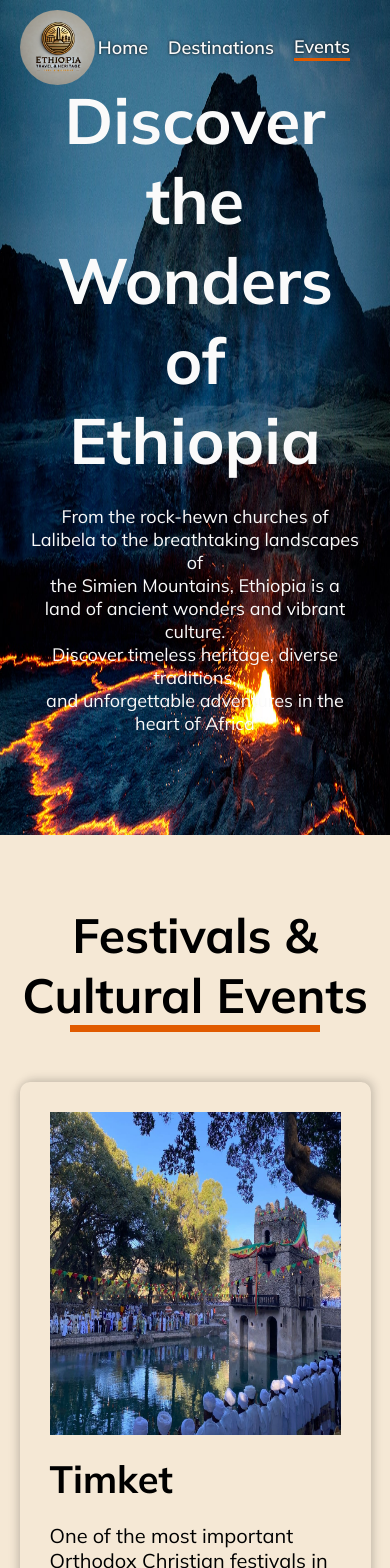
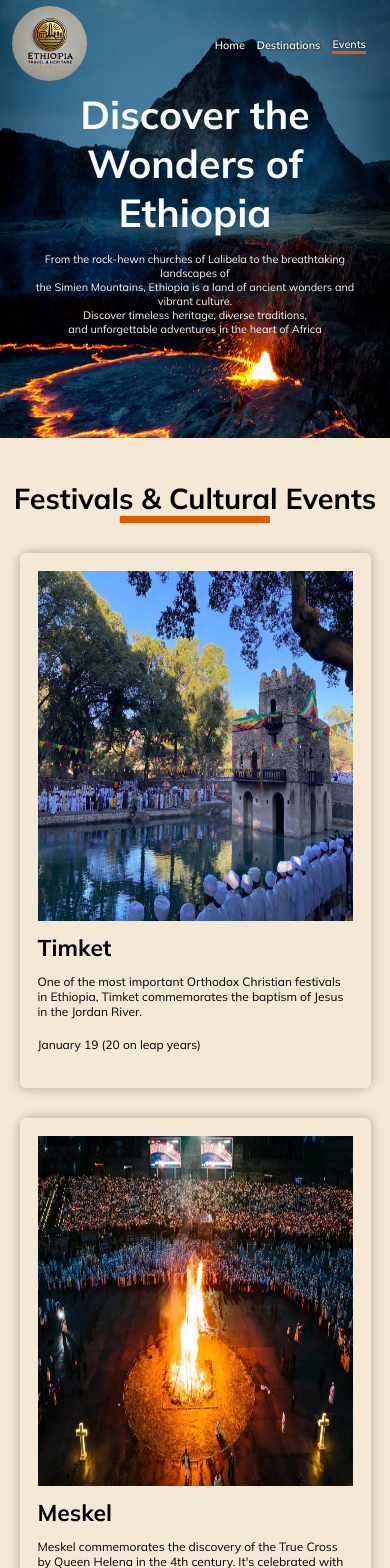
Before and after one commit to dani-el-dani/ethiopian-tourism-portal, a React (Vite) app: page /events in a window 390 px wide. Shown: the top 1568 px of the page. Built offline with nearby package versions, Linux system fonts and the light colour scheme.

Commit message:
new update

```diff
--- a/src/components/DestinationsDetail.jsx
+++ b/src/components/DestinationsDetail.jsx
@@ -44,7 +44,7 @@ function DestinationsDetail(){
                         <h2 id='travel-tips'>Travel Tips</h2>
                         <p>{markdown.travelTips}</p>
                         <h2 id='near-by-destinations'>Nearby Destinations</h2>
-                        <p>{markdown.nearbyDestinations}</p>
+                        <p>{markdown.nearbyDestinations.join(", ")}</p>
 
                     </div>
                 </div>
--- a/src/components/Home.jsx
+++ b/src/components/Home.jsx
@@ -41,7 +41,7 @@ function Home(){
                     ))}
                 </div>
                 <div className='featured-section-CTA'>
-                    <a className='hero-CTA' href="">See All Destinations</a>
+                    <Link to="/destinations" className="hero-CTA">See All Destinations</Link>
                 </div>
             </div>
         </section>
@@ -132,6 +132,9 @@ function Home(){
                         )) }
                     </div>
                 </div>
+                <div className='featured-section-CTA'>
+                    <Link to="/events" className="hero-CTA">See All Events</Link>
+                </div>
             </div>
         </section>
         <section>
--- a/src/components/Navbar.jsx
+++ b/src/components/Navbar.jsx
@@ -1,12 +1,12 @@
 import logo from '../assets/logo.webp'
-import { NavLink } from 'react-router-dom'
+import { NavLink, Link } from 'react-router-dom'
 
 function Navbar(){
 
     return(
         <div className='nav-bar-container'>
             <div className='nav-bar'>
-                <img id='logo' src={logo} alt="logo of ethiopian travel and heritage portal" />
+                <Link to={"/"}><img id='logo' src={logo} alt="logo of ethiopian travel and heritage portal" /></Link>
                 <ul className='nav-list'>
                     <li><NavLink to={"/"} className={({isActive})=> isActive?"active-nav":undefined} end>Home</NavLink></li>
                     <li><NavLink to={"/destinations"} className={({isActive})=> isActive?"active-nav":undefined}>Destinations</NavLink></li>
--- a/src/index.css
+++ b/src/index.css
@@ -2,6 +2,10 @@
     box-sizing: border-box;
     padding: 0;
     margin: 0;
+}
+
+html{
+    font-size: 62.5%;
 }
 
 body{
@@ -11,22 +15,22 @@ body{
 }
 
 h1{
-    font-size: 48px;
+    font-size: 4.8rem;
 }
 h2{
-    font-size: 38px;
+    font-size: 3.8rem;
 }
 h3{
-    font-size: 30px;
+    font-size: 3rem;
 }
 
 p{
-    font-size: 20px;
+    font-size: 2rem;
 }
 
 
 a{
-    font-size: 18px;
+    font-size: 1.8rem;
     text-decoration: none;
     display: inline-block;
 }
@@ -35,7 +39,7 @@ button{
     border: none;
     cursor: pointer;
     font-family: 'Mulish', sans-serif;
-    font-size: 20px;
+    font-size: 2rem;
     font-weight: 600;
 }
 
@@ -54,7 +58,7 @@ div.nav-bar{
     width: 100%;
     display: flex;
     justify-content: space-between;
-    padding: 10px 20px;
+    padding: 1rem 2rem;
     position: absolute;
     color: #FAFAFA;
     text-shadow: 0 0 3px black;
@@ -82,8 +86,8 @@ ul.nav-list{
 }
 
 ul.nav-list > li{
-    margin-right: 20px;
-    font-size: 18px;
+    margin-right: 2rem;
+    font-size: 1.8rem;
     font-weight: 600;
 }
 
@@ -98,8 +102,8 @@ ul.nav-list > li > a:hover, a.active-nav{
 
 div.hero{
     background-size: 100% 100%;
-    padding-inline: 30px;
-    padding-block: 80px;
+    padding-inline: 3rem;
+    padding-block: 15rem;
     display: flex;
     flex-direction: column;
     align-items: center;
@@ -109,20 +113,26 @@ div.hero{
 }
 
 h1.hero-title{
-    font-size: 64px;
-    margin-bottom: 25px;
+    font-size: 6.5rem;
+    margin-bottom: 2.5rem;
 }
 
 p.hero-description{
-    font-size: 18px;
-    margin-bottom: 20px;
+    font-size: 1.8rem;
+    margin-bottom: 2rem;
 }
 
 a.hero-CTA{
     background-color: #e15b00;
     color: #FAFAFA;
-    padding-block: 20px;
-    padding-inline: 30px;
+    padding-block: 2rem;
+    padding-inline: 3rem;
+    border-radius: 5px;
+    transform: 0.5s ;
+}
+
+a.hero-CTA:hover, .btn:hover{
+    transform: scale(1.1,1);
 }
 
 div.featured-section{
@@ -135,7 +145,7 @@ div.event-section,
 div.visa-info-section{
     max-width: 1400px;
     margin-inline: auto;
-    margin-bottom: 150px;
+    margin-bottom: 15rem;
     color: #1f3a53;
 }
 
@@ -145,15 +155,15 @@ div.featured-container{
 }
 
 h1.section-title{
-    font-size: 48px;
+    font-size: 4.8rem;
     text-align: center;
-    margin-bottom: 50px;
+    margin-bottom: 5rem;
 }
 
 h1.section-title::after{
     content: ' ';
     display: block;
-    width: 250px;
+    width: 25rem;
     height: 7px;
     background-color: #e15b00;
     margin-inline: auto ;
@@ -161,7 +171,7 @@ h1.section-title::after{
 
 div.featured-card{
     width: 25%;
-    padding: 20px 15px;
+    padding: 2rem 1.5rem;
     transition: scale 0.15s linear;
 }
 
@@ -191,24 +201,24 @@ div.featured-card:hover{
 }
 
 div.featured-description-container{
-    padding-inline: 10px;
+    padding-inline: 1rem;
 }
 
 div.featured-description-container h2{
     color: #1f3a53;
-    font-size: 28px;
-    margin: 10px 0;
+    font-size: 2.8rem;
+    margin: 1rem 0;
 }
 
 div.featured-description-container p{
-    font-size: 18px;
+    font-size: 1.8rem;
     font-weight: 700;
     color: #5D4037;
-    margin-bottom: 10px;
+    margin-bottom: 1rem;
 }
 
 div.featured-section-CTA{
-    margin-top: 50px;
+    margin-top: 5rem;
     text-align: center;
 }
 
@@ -216,13 +226,13 @@ div.activities{
     display: flex;
     width: 75%;
     margin-inline: auto;
-    gap: 30px;
+    gap: 3rem;
 }
 
 div.activity-grid{
     flex: 1;
     display: grid;
-    gap: 30px;
+    gap: 3rem;
 }
 
 div.activity-grid-right{
@@ -251,18 +261,18 @@ div.activity-description-overlay{
 }
 
 div.activity-description-container{
-    padding: 30px 150px 30px 20px;
+    padding: 3rem 15rem 3rem 2rem;
     color: #FAFAFA;
 }
 
 div.activity-description-container > h2{
-    font-size: 30px;
-    margin-bottom: 10px;
+    font-size: 3rem;
+    margin-bottom: 1rem;
 }
 
 div.activity-description-container > p{
-    font-size: 18px;
-    margin-bottom: 10px;
+    font-size: 1.8rem;
+    margin-bottom: 1rem;
 }
 
 div.events-container{
@@ -275,7 +285,7 @@ div.events-grid{
     display: grid;
     grid-template-columns: 1fr 1fr 1fr;
     grid-template-rows: repeat(3, 300px);
-    gap: 20px;
+    gap: 2rem;
     width: 100%;
 }
 
@@ -297,8 +307,10 @@ div.event-detail-container > img{
 
 div.event-detail{
     align-content: end;
+    width: 100%;
+    height: 100%;
     background-image: linear-gradient(rgba(31, 58, 85, 0.35),rgba(31, 58, 85, 0.35));
-    padding: 10px 20px 20px;
+    padding: 1rem 2rem 2rem;
     color: #FAFAFA;
     position: absolute;
     top: 0;
@@ -306,15 +318,15 @@ div.event-detail{
 }
 
 div.event-detail > h3{
-    font-size: 30px;
-    margin-bottom: 10px;
+    font-size: 3rem;
+    margin-bottom: 1rem;
     padding-left: 5px;
     border-left: 5px solid #e15b00;
 }
 
 div.event-detail > p{
-    font-size: 18px;
-    margin-bottom: 10px;
+    font-size: 1.8rem;
+    margin-bottom: 1rem;
 }
 
 div.main-event{
@@ -326,7 +338,7 @@ a.btn{
     color: #FAFAFA;
     font-weight: 600;
     background-color: #e15b00;
-    padding: 10px 20px;
+    padding: 1rem 2rem;
     border-radius: 30px;
 }
 
@@ -335,17 +347,17 @@ div.visa-info-section{
 }
 
 p.visa-info{
-    font-size: 20px;
+    font-size: 2rem;
     font-weight: 500;
-    margin-inline: 20px;
-    margin-bottom: 50px;
+    margin-inline: 2rem;
+    margin-bottom: 5rem;
 }
 
 
 div.footer{
     text-align: center;
     color: #FAFAFA;
-    padding-block: 100px;
+    padding-block: 10rem;
     padding-inline: auto;
     background-color: #5D4037;
 
@@ -372,7 +384,7 @@ div.destinations-nav{
     justify-content: space-around;
     position: absolute;
     bottom: 100%;
-    height: 80px;
+    height: 8rem;
     background-color: #F5E8D5;
     border-bottom: 2px solid #e15b00;
 }
@@ -381,11 +393,11 @@ button.destinations-nav-btn{
     background-color: #F5E8D5;
     position: relative;
     flex-shrink: 0;
-    padding: 0 10px;
+    padding: 0 1rem;
 }
 
 div.destinatoins-container{
-    padding-top: 70px;
+    padding-top: 7rem;
 
 }
 
@@ -414,7 +426,7 @@ button.destinations-nav-btn-active::after{
 /* ------------------------------ Destinations detail page -------------------------------*/
 
 h1.hero-title-destination{
-    margin-block: 200px;
+    margin-block: 20rem;
 }
 
 div.detail-section{
@@ -422,7 +434,7 @@ div.detail-section{
 }
 
 div.toc{
-    padding: 30px;
+    padding: 3rem;
     background-color: #f2e1c9;
     position: sticky;
     height: 100vh;
@@ -431,11 +443,11 @@ div.toc{
 
 div.toc > a{
     color: #1f3a53;
-    margin-bottom: 20px;
+    margin-bottom: 2rem;
 }
 
 div.toc > ul{
-    padding-left: 10px;
+    padding-left: 1rem;
 }
 
 a.toc-link{
@@ -449,46 +461,46 @@ a.toc-link:hover{
 }
 
 div.detail-container{
-    padding: 0 100px 100px 50px;
+    padding: 0 10rem 10rem 5rem;
     flex: 1;
 }
 
 div.detail-container > ul{
     list-style: disc;
-    padding-left: 50px;
+    padding-left: 5rem;
 }
 
 div.detail-container > ul > li{
-    font-size: 18px;
+    font-size: 1.8rem;
 }
 
 div.detail-container > h1{
-    margin: 40px 0 30px;
+    margin: 4rem 0 3rem;
 
 }
 
 div.detail-container > h2{
-    margin: 20px 0;
+    margin: 2rem 0;
 }
 
 
 /* ------------------- Event page --------------------- */
 
 div.event-page-section{
-    margin-top: 70px;
+    margin-top: 7rem;
 }
 
 div.event-card{
     max-width: 1400px;
     width: 90%;
     display: flex;
-    padding: 30px;
-    gap: 20px;
+    padding: 3rem;
+    gap: 2rem;
     box-shadow: -3px 3px 10px rgba(0,0,0,0.15), 3px -3px 10px rgba(0,0,0,0.15);
     margin-inline: auto;
     align-items: center;
-    border-radius: 10px;
-    margin-block: 50px;
+    border-radius: 1rem;
+    margin-block: 5rem;
 }
 
 div.event-image-container{
@@ -510,17 +522,21 @@ div.event-detail-info{
 }
 
 div.event-detail-info > h2{
-   margin-bottom: 20px;
+   margin-bottom: 2rem;
 }
 
 div.event-detail-info > p{
-    margin-bottom: 30px;
+    margin-bottom: 3rem;
 }
 
 
 /* ------------------- responsive --------------------- */
 
 @media only screen and (max-width: 1100px){
+    html{
+        font-size: 56.25%;
+    }
+
     div.featured-card{
         width: 50%;
     }
@@ -540,16 +556,25 @@ div.event-detail-info > p{
 }
 
 @media only screen and (max-width: 880px){
+    html{
+        font-size: 43.75%;
+    }
+
     div.activities{
         width: 90%;
         flex-direction: column;
     }
     div.featured-card{
         width: 100%;
+        margin-inline: 3rem;
+    }
+
+    div.featured-img-container{
+        aspect-ratio: 1;
     }
 
     div.activity-description-container{
-        padding: 80px 20px 30px 20px;
+        padding: 8rem 2rem 3rem;
     }
 
     div.toc{
@@ -557,7 +582,7 @@ div.event-detail-info > p{
     }
 
     div.detail-container{
-        padding: 0 15px 100px 15px;
+        padding: 0 1.5rem 10rem;
     }
 
     div.events-grid{
@@ -576,3 +601,9 @@ div.event-detail-info > p{
         order: 0;
     }
 }
+
+@media only screen and (max-width: 730px){
+    html{
+        font-size: 37.5%;
+    }
+}
```
Also changed, not shown: 1 other file (tests, documents, lock files or other folders).
